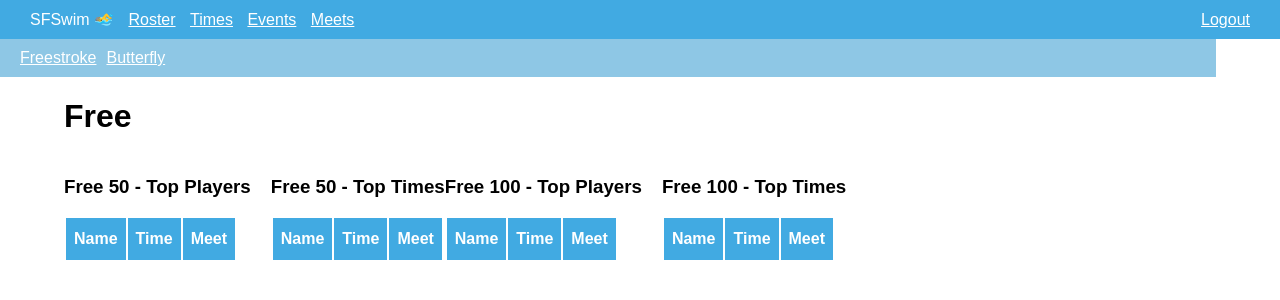
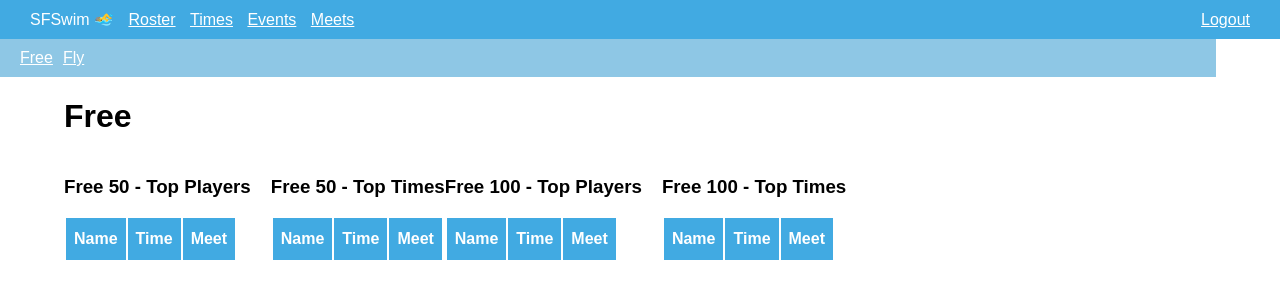
Before and after one commit to sfhacks/SFSwimming, a Flask app: page /event?stroke=free in a window 1280 px wide. Shown: the top 300 px of the page. Run offline with Flask 2, Linux system fonts and the light colour scheme; data that the repository does not hold is empty; parts of the project's set-up code (start-up, migrations or seed data) failed here and were passed over.

Commit message:
Minor Fixes

```diff
--- a/app/db/__init__.py
+++ b/app/db/__init__.py
@@ -7,10 +7,6 @@ if not os.environ.get('DOCKER'):
     connect(host="localhost:27017")
 else:
     connect(host="db:27017")
-
-#Slower
-
-# connect(username="andrew", password="sfhacks18", host="mongodb://main-shard-00-00-w6sow.mongodb.net:27017,main-shard-00-01-w6sow.mongodb.net:27017,main-shard-00-02-w6sow.mongodb.net:27017/test?ssl=true&replicaSet=main-shard-0&authSource=admin")
 
 #Schemas
 
--- a/app/templates/event.html
+++ b/app/templates/event.html
@@ -3,9 +3,9 @@
 {% block content %}
 
 <div id = "event-header-bar">
-     <a href="/event?stroke=free" class="header-link">Freestroke</a>
+     <a href="/event?stroke=free" class="header-link">Free</a>
      <!-- <a href="/event?stroke=back" class="header-link">Backstroke</a> -->
-     <a href="/event?stroke=fly" class="header-link">Butterfly</a>
+     <a href="/event?stroke=fly" class="header-link">Fly</a>
      <!-- <a href="/event?stroke=breast" class="header-link">Breaststroke</a> -->
 </div>
 
```
